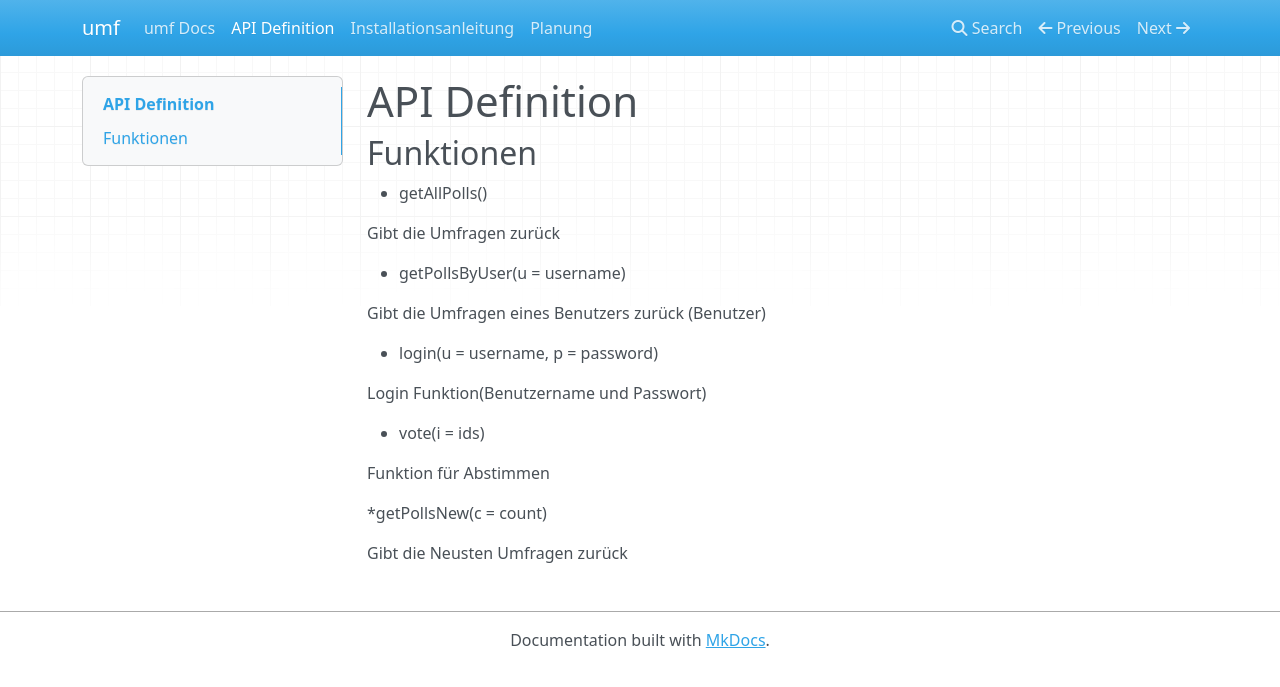
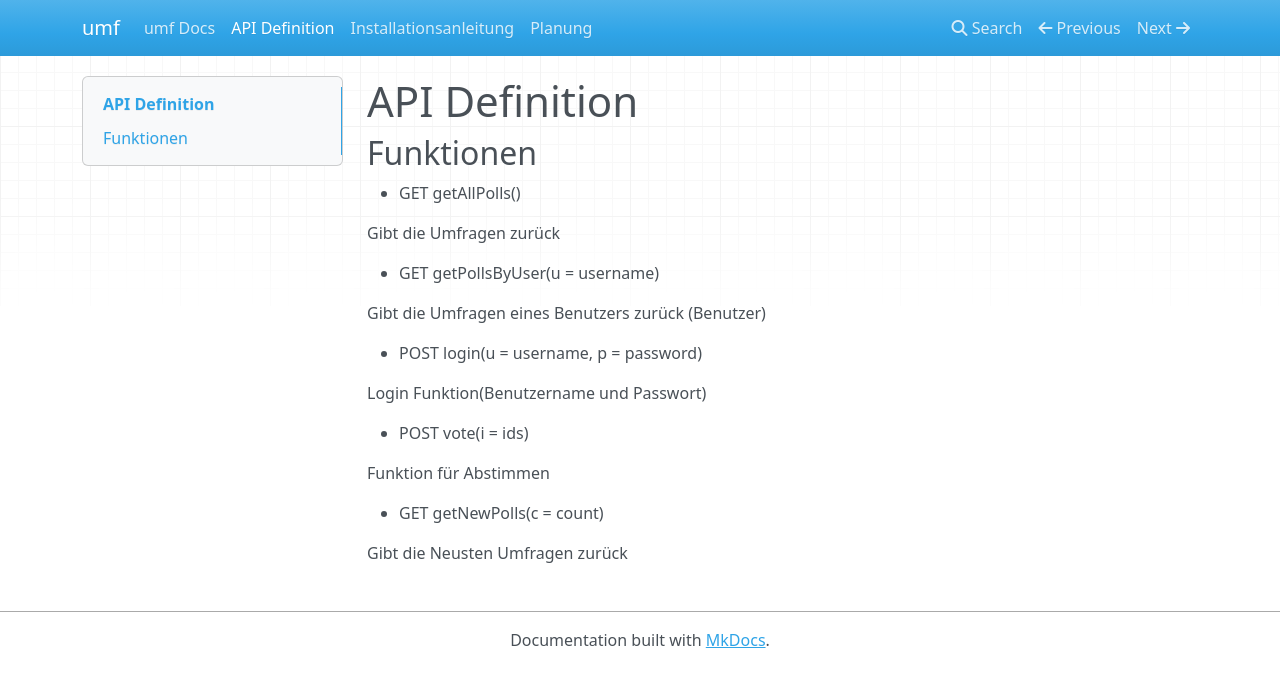
Before and after one commit to os-sc/uekapp, an MkDocs documentation site: the page built from docs/docs/api-definition.md, in a window 1280 px wide. Shown: the top 687 px of the page. Built offline with MkDocs 1.6.1, drawn with Linux system fonts in a browser that asks for light colours; nearby versions of some CDN libraries.

Commit message:
Update api-definition.md

```diff
--- a/docs/docs/api-definition.md
+++ b/docs/docs/api-definition.md
@@ -2,22 +2,22 @@
 
 ## Funktionen
 
-* getAllPolls()
+* GET getAllPolls()
 
 Gibt die Umfragen zurück
 
-* getPollsByUser(u = username)
+* GET getPollsByUser(u = username)
 
 Gibt die Umfragen eines Benutzers zurück (Benutzer)
 
-* login(u = username, p = password)
+* POST login(u = username, p = password)
 
 Login Funktion(Benutzername und Passwort)
 
-* vote(i = ids)
+* POST vote(i = ids)
 
 Funktion für Abstimmen
 
-*getPollsNew(c = count)
+* GET getNewPolls(c = count)
 
 Gibt die Neusten Umfragen zurück
```
